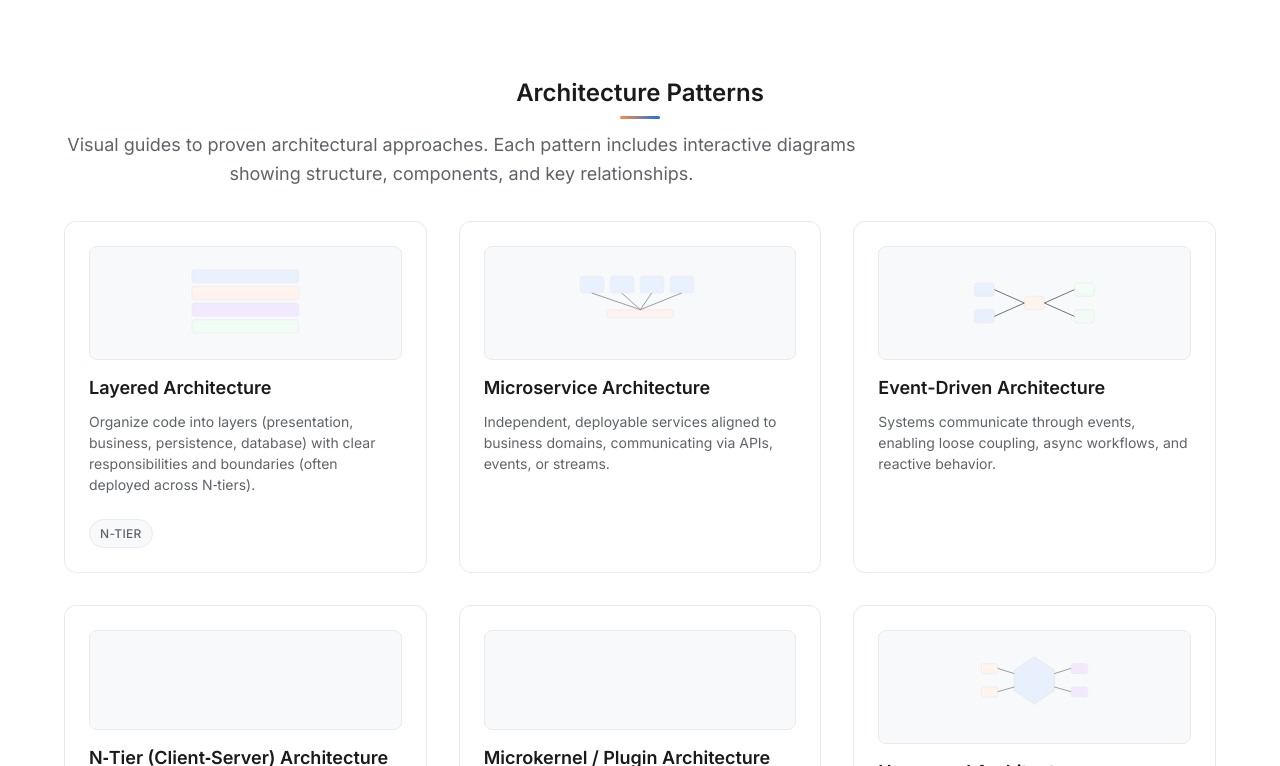
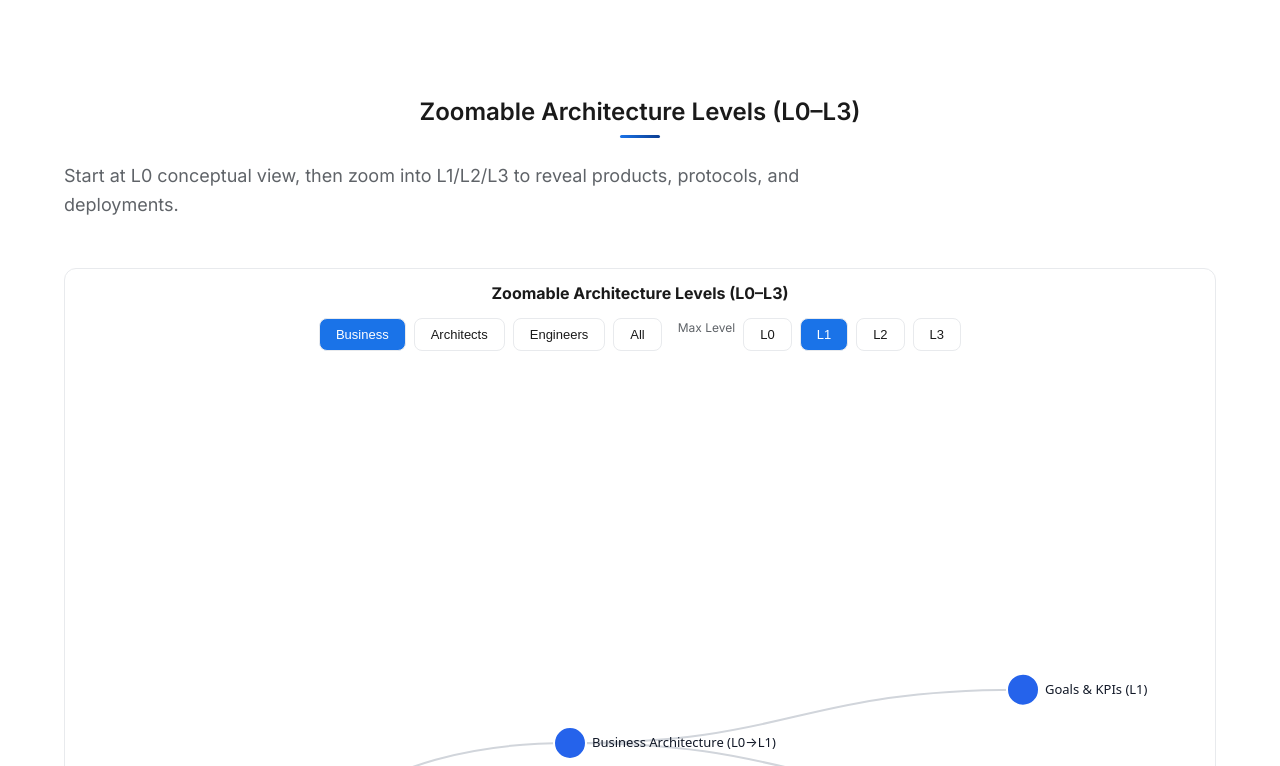
Before and after one commit to lahirugmg/digitalplatformarchitect, a Next.js app: page / in a window 1280 px wide. Shown: the part 1234-2000 px from the top of the page. Built offline with nearby package versions, Linux system fonts and the light colour scheme.

Commit message:
zoomable architectreu diagram

```diff
--- a/app/page.tsx
+++ b/app/page.tsx
@@ -5,6 +5,8 @@ import { patternList } from "@/lib/patterns";
 import { PatternCard } from "@/components/PatternCard";
 import { ConnectionsExplorer } from "@/components/ConnectionsExplorer";
 import { DigitalPlatformDiagram } from "@/components/diagrams/DigitalPlatformDiagram";
+import { DiagramZoom } from "@/components/DiagramZoom";
+import { ArchitectureExplorer } from "@/components/ArchitectureExplorer";
 
 function ArchitectureJourneyStep({
   stepNumber,
@@ -58,9 +60,17 @@ export default function HomePage() {
         <div className="stack gap-sm">
           <h2 className="section-title">Digital Platform Building Blocks</h2>
         </div>
-        <div className="diagram-container">
+        <DiagramZoom title="Digital Platform Building Blocks">
           <DigitalPlatformDiagram />
+        </DiagramZoom>
+      </section>
+
+      <section className="patterns-showcase">
+        <div className="stack gap-sm" style={{marginBottom: '1rem'}}>
+          <h2 className="section-title centered blue">Zoomable Architecture Levels (L0–L3)</h2>
+          <p className="section-description">Start at L0 conceptual view, then zoom into L1/L2/L3 to reveal products, protocols, and deployments.</p>
         </div>
+        <ArchitectureExplorer />
       </section>
 
       <section className="patterns-showcase">
--- /dev/null
+++ b/components/ArchitectureExplorer.tsx
@@ -0,0 +1,215 @@
+"use client";
+import React, { useEffect, useMemo, useRef, useState } from "react";
+import * as d3 from "d3";
+
+type NodeType = "business" | "solution" | "deployment" | "concept";
+type ArchNode = {
+  name: string;
+  level: number; // 0..3
+  type: NodeType;
+  children?: ArchNode[];
+  _children?: ArchNode[];
+};
+
+const COLORS: Record<NodeType, string> = {
+  concept: "#374151",
+  business: "#2563EB",
+  solution: "#059669",
+  deployment: "#7C3AED"
+};
+
+const LEVEL_LABELS = ["L0", "L1", "L2", "L3"];
+
+const SAMPLE: ArchNode = {
+  name: "Digital Platform",
+  level: 0,
+  type: "concept",
+  children: [
+    {
+      name: "Business Architecture (L0→L1)",
+      level: 0,
+      type: "business",
+      children: [
+        {
+          name: "Goals & KPIs (L1)",
+          level: 1,
+          type: "business",
+          children: [
+            { name: "Time‑to‑Market (L2)", level: 2, type: "business" },
+            { name: "NPS/Experience (L2)", level: 2, type: "business" },
+            { name: "Compliance (L2)", level: 2, type: "business" }
+          ]
+        },
+        {
+          name: "Capabilities & Journeys (L1)",
+          level: 1,
+          type: "business",
+          children: [
+            { name: "Onboarding (L2)", level: 2, type: "business" },
+            { name: "Billing (L2)", level: 2, type: "business" }
+          ]
+        }
+      ]
+    },
+    {
+      name: "Solution Architecture (L1→L2)",
+      level: 1,
+      type: "solution",
+      children: [
+        {
+          name: "API Gateway / BFF (L2)",
+          level: 2,
+          type: "solution",
+          children: [
+            { name: "REST/GraphQL (L3)", level: 3, type: "solution" },
+            { name: "Rate Limit / Caching (L3)", level: 3, type: "solution" }
+          ]
+        },
+        {
+          name: "Integration Layer (L2)",
+          level: 2,
+          type: "solution",
+          children: [
+            { name: "Sync/Async (L3)", level: 3, type: "solution" },
+            { name: "Event Bus (L3)", level: 3, type: "solution" }
+          ]
+        },
+        {
+          name: "Identity & Access (L2)",
+          level: 2,
+          type: "solution",
+          children: [
+            { name: "OAuth2/OIDC (L3)", level: 3, type: "solution" },
+            { name: "SAML/JWT (L3)", level: 3, type: "solution" }
+          ]
+        }
+      ]
+    },
+    {
+      name: "Deployment Architecture (L2→L3)",
+      level: 2,
+      type: "deployment",
+      children: [
+        {
+          name: "Environments (dev/test/stage/prod) (L2)",
+          level: 2,
+          type: "deployment",
+          children: [
+            { name: "Blue‑Green/Canary (L3)", level: 3, type: "deployment" }
+          ]
+        },
+        {
+          name: "Networking & Security (L2)",
+          level: 2,
+          type: "deployment",
+          children: [
+            { name: "WAF/mTLS/SG (L3)", level: 3, type: "deployment" },
+            { name: "Zero‑Trust Touchpoints (L3)", level: 3, type: "deployment" }
+          ]
+        },
+        {
+          name: "Observability & DR (L2)",
+          level: 2,
+          type: "deployment",
+          children: [
+            { name: "Metrics/Logs/Traces (L3)", level: 3, type: "deployment" },
+            { name: "Backups & RPO/RTO (L3)", level: 3, type: "deployment" }
+          ]
+        }
+      ]
+    }
+  ]
+};
+
+function cloneDeep<T>(obj: T): T { return JSON.parse(JSON.stringify(obj)); }
+function collapseToLevel(root: ArchNode, maxLevel: number) {
+  const recur = (n: ArchNode) => {
+    if (!n.children) return;
+    if (n.level >= maxLevel) { n._children = n.children; n.children = undefined; }
+    else { n._children = undefined; n.children?.forEach(recur); }
+  };
+  recur(root);
+}
+function toggleNode(n: any) { if (n.children) { n._children = n.children; n.children = null; } else { n.children = n._children; n._children = null; } }
+
+export function ArchitectureExplorer({ data = SAMPLE }: { data?: ArchNode }) {
+  const [maxLevel, setMaxLevel] = useState<number>(1);
+  const [rolePreset, setRolePreset] = useState<"business" | "architect" | "engineer" | "all">("business");
+  const svgRef = useRef<SVGSVGElement | null>(null);
+  const gRef = useRef<SVGGElement | null>(null);
+  const prepared = useMemo(() => { const seed = cloneDeep(data); collapseToLevel(seed, maxLevel); return seed; }, [data, maxLevel]);
+
+  useEffect(() => {
+    if (rolePreset === "business") setMaxLevel(1);
+    if (rolePreset === "architect") setMaxLevel(2);
+    if (rolePreset === "engineer") setMaxLevel(3);
+    if (rolePreset === "all") setMaxLevel(3);
+  }, [rolePreset]);
+
+  useEffect(() => {
+    const svg = d3.select(svgRef.current);
+    const g = d3.select(gRef.current);
+    const width = svgRef.current?.clientWidth ?? 900;
+    const height = svgRef.current?.clientHeight ?? 600;
+    g.selectAll("*").remove();
+
+    const zoom = d3.zoom<SVGSVGElement, unknown>().scaleExtent([0.4, 2.5]).on("zoom", (event: any) => {
+      g.attr("transform", event.transform.toString());
+    });
+    svg.call(zoom as any);
+
+    const root = d3.hierarchy(prepared);
+    const tree = d3.tree<ArchNode>().size([height - 40, width - 220]);
+    const rootPoint = tree(root) as d3.HierarchyPointNode<ArchNode>;
+
+    g.selectAll("path.link")
+      .data(rootPoint.links())
+      .enter()
+      .append("path")
+      .attr("class", "link")
+      .attr("fill", "none")
+      .attr("stroke", "#D1D5DB")
+      .attr("stroke-width", 2)
+      .attr("d", d3.linkHorizontal<any, [number, number]>().x((d: any) => d.y).y((d: any) => d.x));
+
+    const node = g.selectAll("g.node")
+      .data(rootPoint.descendants())
+      .enter()
+      .append("g")
+      .attr("class", "node cursor-pointer")
+      .attr("transform", (d: any) => `translate(${d.y},${d.x})`)
+      .on("click", (_: any, d: any) => { toggleNode(d.data); setMaxLevel((m) => m + 0); });
+
+    node.append("circle").attr("r", 16).attr("fill", (d: any) => COLORS[d.data.type]).attr("stroke", "white").attr("stroke-width", 2).attr("opacity", (d: any) => (d.data.level <= maxLevel ? 1 : 0.6));
+    node.append("text").attr("dy", 4).attr("x", 22).attr("font-size", 13).attr("font-family", "ui-sans-serif, system-ui, -apple-system, Segoe UI, Roboto, Helvetica, Arial").text((d: any) => d.data.name).attr("fill", "#111827").attr("opacity", (d: any) => (d.data.level <= maxLevel ? 1 : 0.8));
+
+    const initial = d3.zoomIdentity.translate(40, height / 2 - 40).scale(1);
+    svg.transition().duration(300).call(zoom.transform as any, initial);
+    svg.on("dblclick.zoom", null);
+    svg.on("dblclick", () => { svg.transition().duration(300).call(zoom.transform as any, initial); });
+  }, [prepared, maxLevel]);
+
+  return (
+    <div className="stack gap-sm" style={{ border: "1px solid var(--border)", borderRadius: 12, padding: 12, background: "var(--surface)" }}>
+      <div className="stack gap-sm" style={{ alignItems: "center" }}>
+        <div>
+          <strong>Zoomable Architecture Levels (L0–L3)</strong>
+        </div>
+        <div style={{ display: "flex", gap: 8, flexWrap: "wrap" }}>
+          {[{ key: "business", label: "Business" }, { key: "architect", label: "Architects" }, { key: "engineer", label: "Engineers" }, { key: "all", label: "All" }].map((p) => (
+            <button key={p.key} onClick={() => setRolePreset(p.key as any)} className="button sm" style={{ background: rolePreset === p.key ? "var(--primary)" : "var(--surface)", color: rolePreset === p.key ? "#fff" : "var(--text)" }}>{p.label}</button>
+          ))}
+          <span style={{ marginInlineStart: 8, color: "var(--text-secondary)", fontSize: 12 }}>Max Level</span>
+          {LEVEL_LABELS.map((lab, i) => (
+            <button key={lab} onClick={() => setMaxLevel(i)} className="button sm" style={{ background: maxLevel === i ? "var(--primary)" : "var(--surface)", color: maxLevel === i ? "#fff" : "var(--text)" }}>{lab}</button>
+          ))}
+        </div>
+      </div>
+      <div style={{ height: 520, borderRadius: 12, overflow: "hidden", background: "#fff" }}>
+        <svg ref={svgRef} style={{ width: "100%", height: "100%" }}>
+          <g ref={gRef} />
+        </svg>
+      </div>
+    </div>
+  );
+}
--- a/components/DiagramZoom.tsx
+++ b/components/DiagramZoom.tsx
@@ -1,13 +1,13 @@
 "use client";
 
-import { useEffect, useRef, useState } from "react";
+import React, { useEffect, useRef, useState } from "react";
 
 type Props = {
   title: string;
-  Diagram: React.ComponentType;
+  children: React.ReactElement;
 };
 
-export function DiagramZoom({ title, Diagram }: Props) {
+export function DiagramZoom({ title, children }: Props) {
   const [open, setOpen] = useState(false);
   const [scale, setScale] = useState(1);
   const stageRef = useRef<HTMLDivElement>(null);
@@ -55,7 +55,7 @@ export function DiagramZoom({ title, Diagram }: Props) {
   return (
     <div className="diagram-shell">
       <div className="diagram-inner">
-        <Diagram />
+        {children}
       </div>
       <button className="zoom-btn" aria-label={`Magnify ${title}`} onClick={() => setOpen(true)}>
         🔍 Magnify
@@ -129,7 +129,7 @@ export function DiagramZoom({ title, Diagram }: Props) {
                   ref={stageRef}
                   style={{ transform: `scale(${scale})`, transformOrigin: 'top left', width: baseSize.w, height: baseSize.h }}
                 >
-                  <Diagram />
+                  {React.isValidElement(children) ? React.cloneElement(children) : children}
                 </div>
               </div>
             </div>
--- a/package.json
+++ b/package.json
@@ -9,6 +9,7 @@
     "type-check": "tsc --noEmit"
   },
   "dependencies": {
+    "d3": "^7.9.0",
     "next": "^14.2.5",
     "react": "^18.3.1",
     "react-dom": "^18.3.1"
--- /dev/null
+++ b/types/d3.d.ts
@@ -0,0 +1 @@
+declare module "d3";
```
Also changed, not shown: 1 other file (tests, documents, lock files or other folders).
